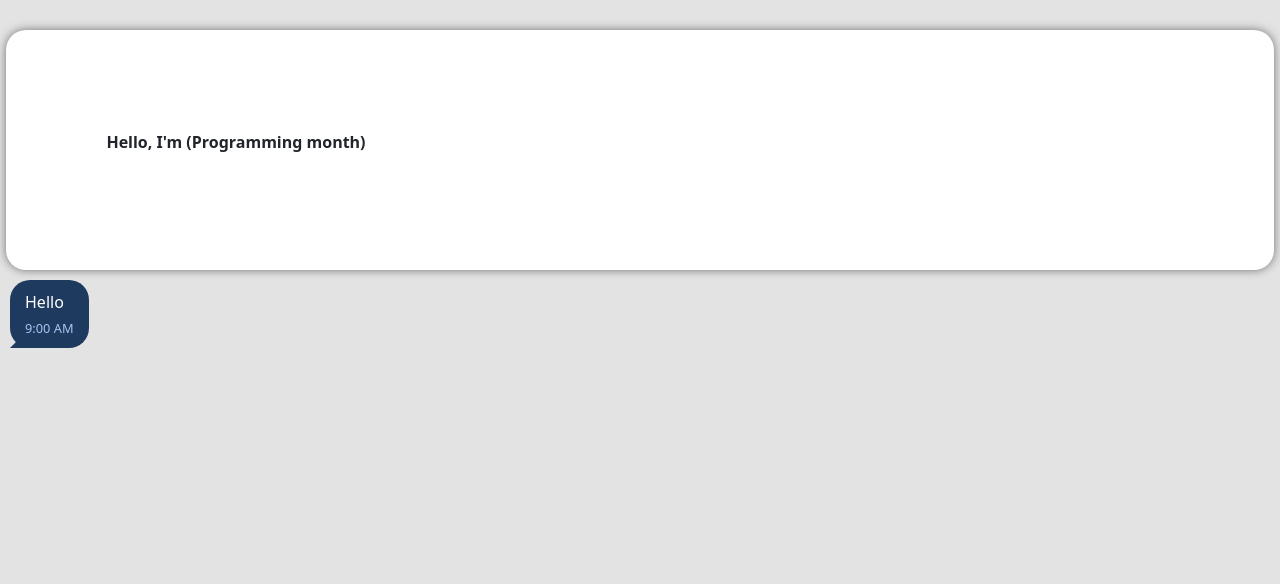
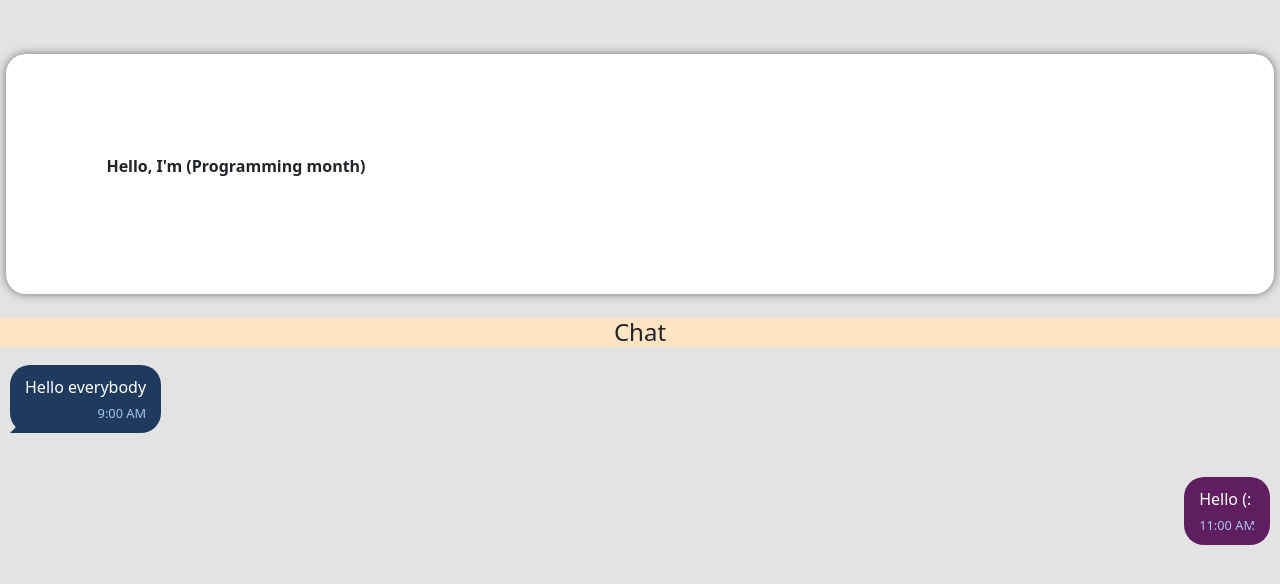
Before and after one commit to Programmingmonth/Socialmedia, a Django app: template Project/socialmedia/posts/templates/post_list.html in a window 1280 px wide. Shown: the part 68-652 px from the top of the page. Run offline with Django 5.2, Linux system fonts and the light colour scheme; the template is opened without the code that fills it, so the values that code supplies are empty.

Commit message:
Initial commit

```diff
--- a/Project/socialmedia/posts/templates/post_list.html
+++ b/Project/socialmedia/posts/templates/post_list.html
@@ -16,13 +16,15 @@
       }
 
       #linknav1 {
-        text-shadow: -1px 0 #ff1212, 0 1px #0051ff, 1px 0 #ffd500, 0 -1px #00ff33;
+        text-shadow: -1px 0 #ff1212, 0 1px #0051ff, 1px 0 #ffd500,
+          0 -1px #00ff33;
         color: bisque;
         font-size: x-large;
       }
 
       #linknav2 {
-        text-shadow: -1px 0 #ff1212, 0 1px #0051ff, 1px 0 #ffd500, 0 -1px #00ff33;
+        text-shadow: -1px 0 #ff1212, 0 1px #0051ff, 1px 0 #ffd500,
+          0 -1px #00ff33;
         color: bisque;
         font-size: x-large;
       }
@@ -81,26 +83,76 @@
         display: flex;
         justify-content: flex-end;
       }
+
+      #Chating {
+        text-align: center;
+        background-color: bisque;
+      }
+
+      .chat-container2 {
+        display: flex;
+        justify-content: flex-end;
+        padding: 10px;
+      }
+
+      .chat-bubble2 {
+        background-color: #5f1e5f;
+        color: #ffffff;
+        padding: 10px 15px;
+        border-radius: 20px;
+        max-width: 60%;
+        position: relative;
+      }
+
+      .chat-bubble2::after {
+        content: "";
+        position: absolute;
+        bottom: 0;
+        right: 0;
+        border-width: 10px;
+        border-style: solid;
+        border-color: #5f1e5f transparent transparent transparent;
+      }
+
+      .chat-time2 {
+        font-size: 0.8em;
+        color: #a8c3f1;
+        margin-top: 5px;
+        display: flex;
+        justify-content: flex-end;
+      }
     </style>
   </head>
   <body>
     <nav class="navbar bg-body-tertiary">
       <div class="container-fluid">
         <span class="navbar-text">
-          <a id="linknav2" class="nav-link" href="http://127.0.0.1:8089/signup/">Sign up</a>
+          <a id="linknav2" class="nav-link" href="http://127.0.0.1:8089/signup/"
+            >Sign up</a
+          >
         </span>
         <span class="navbar-text navbar-center">
           <a id="linknav1" class="nav-link" href="#">Post</a>
         </span>
       </div>
     </nav>
+    <br />
     <div class="frame">
       <p><b>Hello, I'm (Programming month)</b></p>
     </div>
+    <br />
+    <h4 id="Chating">Chat</h4>
     <div class="chat-container">
       <div class="chat-bubble">
-        Hello
+        Hello everybody
         <div class="chat-time">9:00 AM</div>
+      </div>
+    </div>
+    <br />
+    <div class="chat-container2">
+      <div class="chat-bubble2">
+        Hello (:
+        <div class="chat-time2">11:00 AM</div>
       </div>
     </div>
   </body>
```
